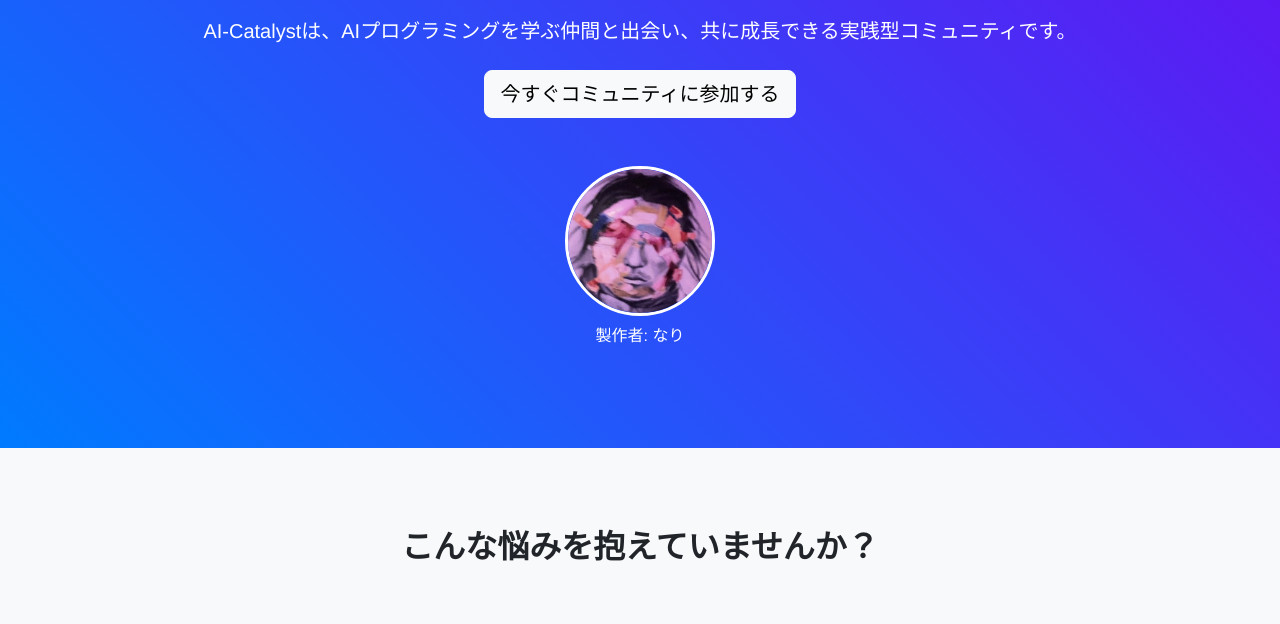
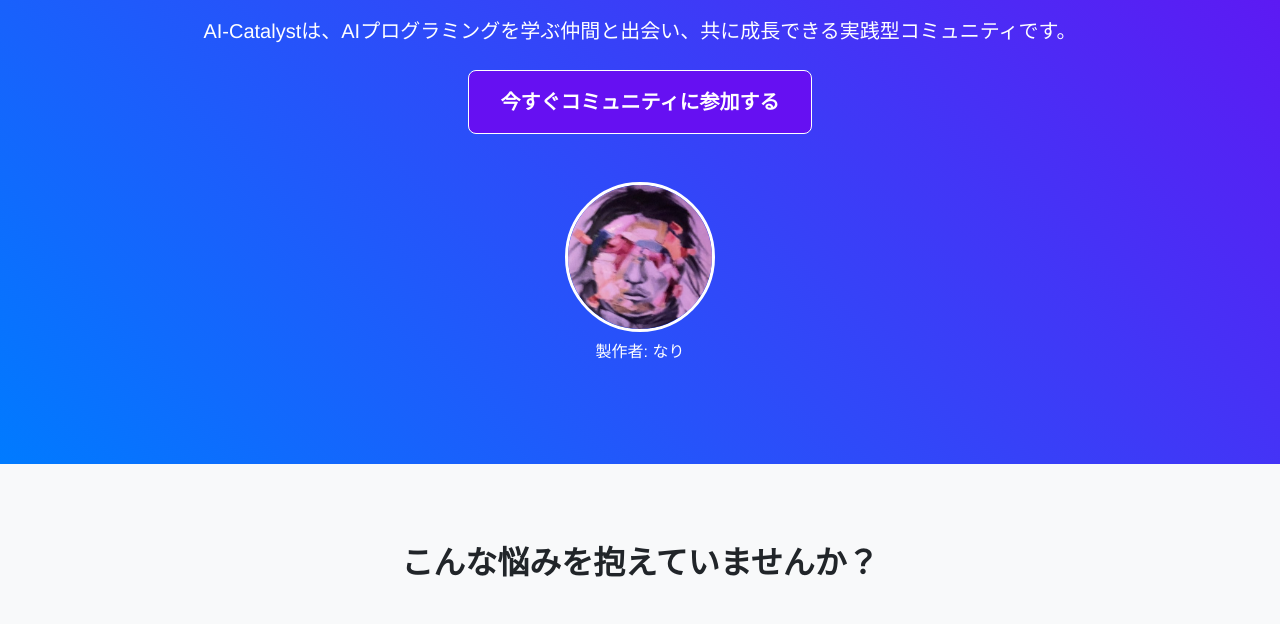
Before and after one commit to nariproneo/AIcomunity-LP, a plain HTML site: page index.html in a window 1280 px wide. Shown: the part 175-799 px from the top of the page. Drawn offline with nearby package versions, Linux system fonts and the light colour scheme.

Commit message:
参加ボタンを紫に変更

```diff
--- a/index.html
+++ b/index.html
@@ -52,7 +52,7 @@
         <div class="container">
             <h1>未来を創るAIスキルを、仲間と共に。</h1>
             <p class="lead my-4">AI-Catalystは、AIプログラミングを学ぶ仲間と出会い、共に成長できる実践型コミュニティです。</p>
-            <a href="#cta" class="btn btn-light btn-lg">今すぐコミュニティに参加する</a>
+            <a href="#cta" class="btn btn-lg" style="background-color: #6610f2; color: white; padding: 1rem 2rem; font-size: 1.25rem; border: 1px solid #fff; font-weight: bold;">今すぐコミュニティに参加する</a>
 
             <div class="mt-5">
                 <img src="hAhbMk5u_400x400.jpg" alt="製作者: なり" class="rounded-circle" style="width: 150px; height: 150px; object-fit: cover; border: 3px solid #fff;">
```
